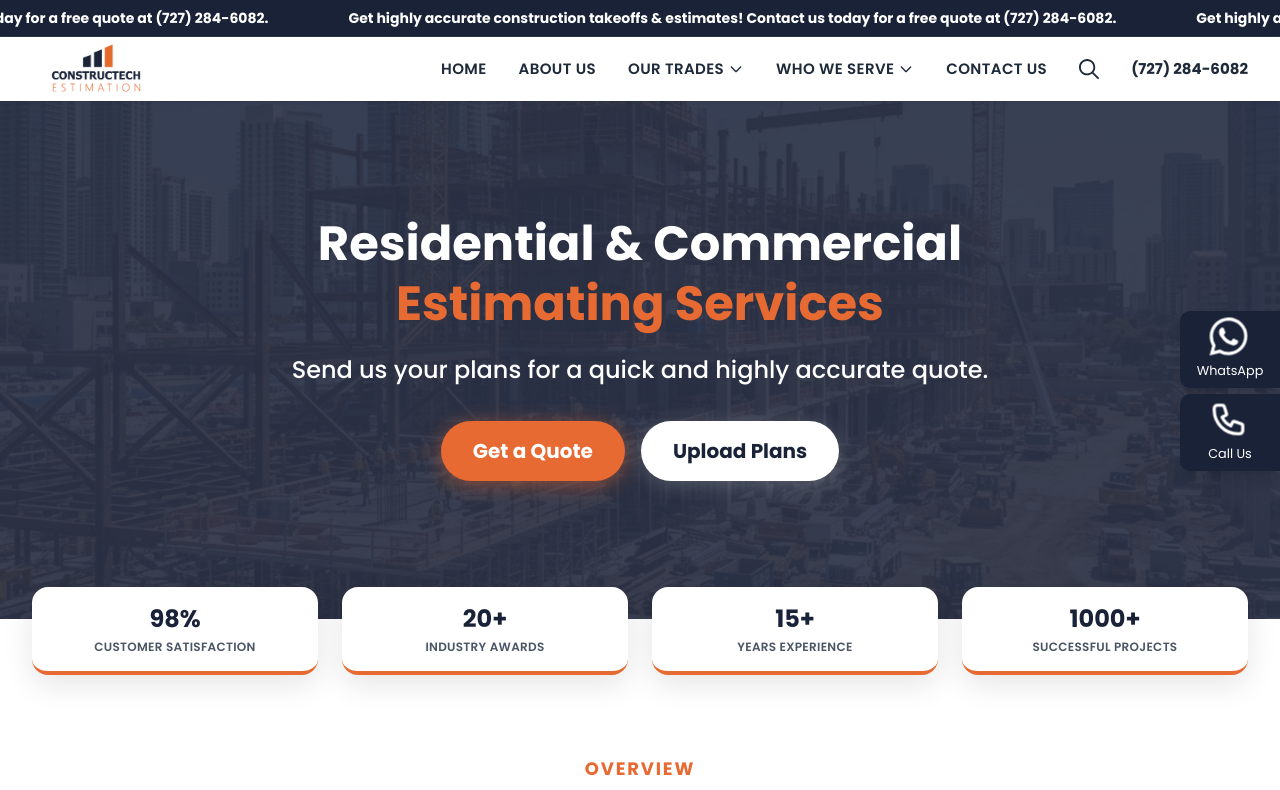
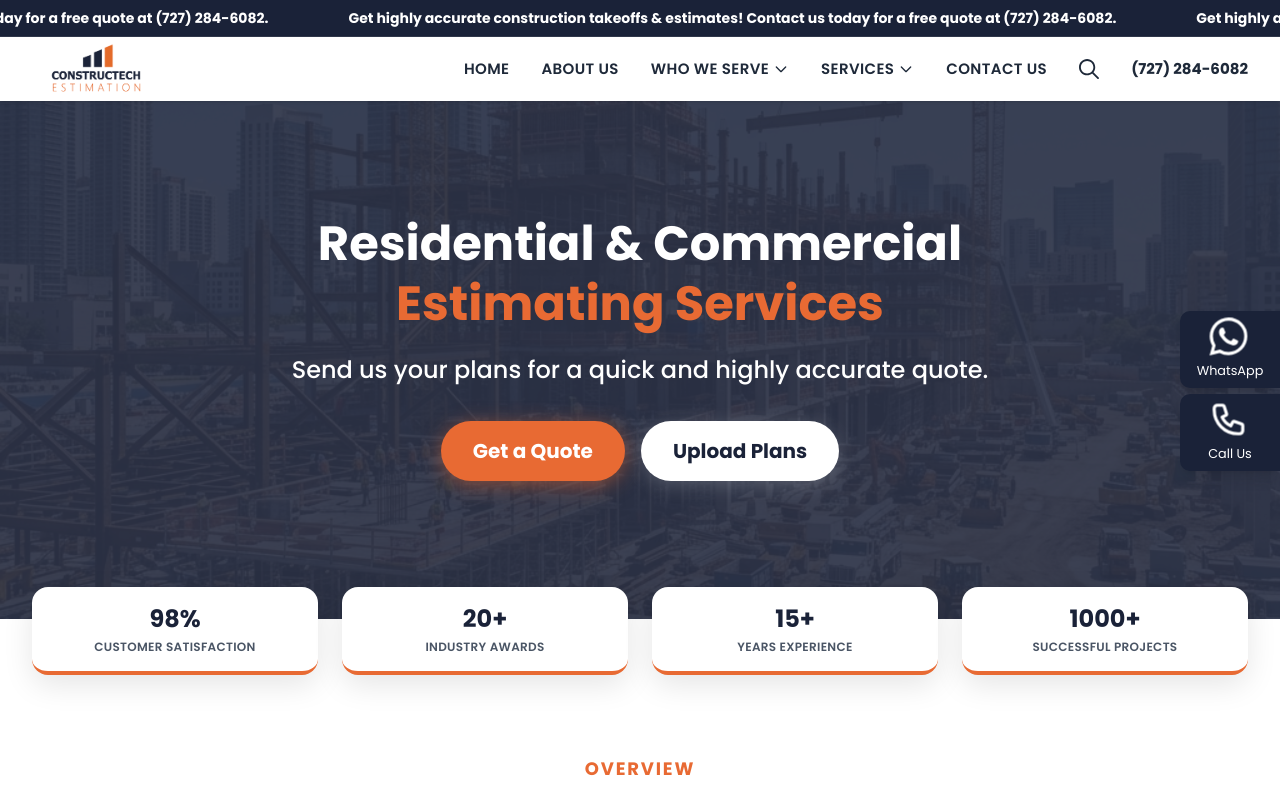
Before and after one commit to Alirazadev786/constructech-estimation, a Next.js app: page / in a window 1280 px wide. Shown: the top 790 px of the page. Built offline with nearby package versions, Linux system fonts and the light colour scheme.

Commit message:
Update navbar menu names: Our Trades -> Who We Serve, Who We Serve -> Services

```diff
--- a/src/components/Header.tsx
+++ b/src/components/Header.tsx
@@ -47,14 +47,14 @@ export default function Header() {
                 About Us
               </Link>
 
-              {/* Our Trades Mega Menu */}
+              {/* Who We Serve Mega Menu */}
               <div
                 className="group h-full flex items-center"
                 onMouseEnter={() => setIsServicesOpen(true)}
                 onMouseLeave={() => setIsServicesOpen(false)}
               >
-                <Link href="/our-trades" className={`text-gray-800 hover:text-brand-orange font-semibold text-[15px] uppercase tracking-wide flex items-center gap-1 py-8 ${isServicesOpen ? 'text-brand-orange border-b-2 border-brand-orange' : ''}`}>
-                  Our Trades
+                <Link href="/who-we-serve" className={`text-gray-800 hover:text-brand-orange font-semibold text-[15px] uppercase tracking-wide flex items-center gap-1 py-8 ${isServicesOpen ? 'text-brand-orange border-b-2 border-brand-orange' : ''}`}>
+                  Who We Serve
                   <svg className={`w-4 h-4 transition-transform ${isServicesOpen ? 'rotate-180' : ''}`} fill="none" viewBox="0 0 24 24" stroke="currentColor">
                     <path strokeLinecap="round" strokeLinejoin="round" strokeWidth={2} d="M19 9l-7 7-7-7" />
                   </svg>
@@ -153,14 +153,14 @@ export default function Header() {
               </div>
 
 
-              {/* Who We Serve Mega Menu */}
+              {/* Services Mega Menu */}
               <div
                 className="group h-full flex items-center"
                 onMouseEnter={() => setIsTradesOpen(true)}
                 onMouseLeave={() => setIsTradesOpen(false)}
               >
                 <Link href="/services" className={`text-gray-800 hover:text-brand-orange font-semibold text-[15px] uppercase tracking-wide flex items-center gap-1 py-8 ${isTradesOpen ? 'text-brand-orange border-b-2 border-brand-orange' : ''}`}>
-                  Who We Serve
+                  Services
                   <svg className={`w-4 h-4 transition-transform ${isTradesOpen ? 'rotate-180' : ''}`} fill="none" viewBox="0 0 24 24" stroke="currentColor">
                     <path strokeLinecap="round" strokeLinejoin="round" strokeWidth={2} d="M19 9l-7 7-7-7" />
                   </svg>
@@ -268,7 +268,7 @@ export default function Header() {
           <div className="md:hidden bg-white border-t border-gray-100">
             <div className="px-2 pt-2 pb-3 space-y-1 sm:px-3">
               <Link href="/" className="block px-3 py-2 text-base font-semibold text-gray-800 hover:bg-gray-50 hover:text-brand-orange uppercase">Home</Link>
-              <Link href="/services" className="block px-3 py-2 text-base font-semibold text-gray-800 hover:bg-gray-50 hover:text-brand-orange uppercase">Who We Serve</Link>
+              <Link href="/services" className="block px-3 py-2 text-base font-semibold text-gray-800 hover:bg-gray-50 hover:text-brand-orange uppercase">Services</Link>
               <Link href="/contact" className="block px-3 py-2 text-base font-semibold text-gray-800 hover:bg-gray-50 hover:text-brand-orange uppercase">Contact Us</Link>
             </div>
           </div>
```
